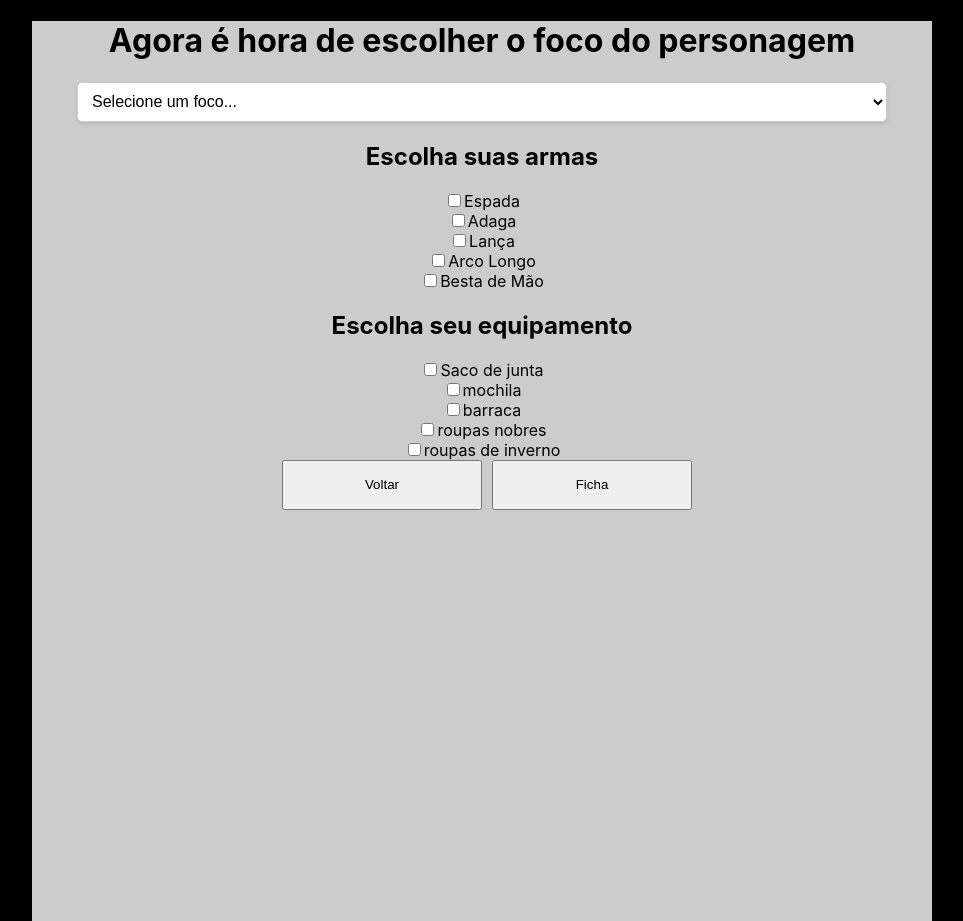
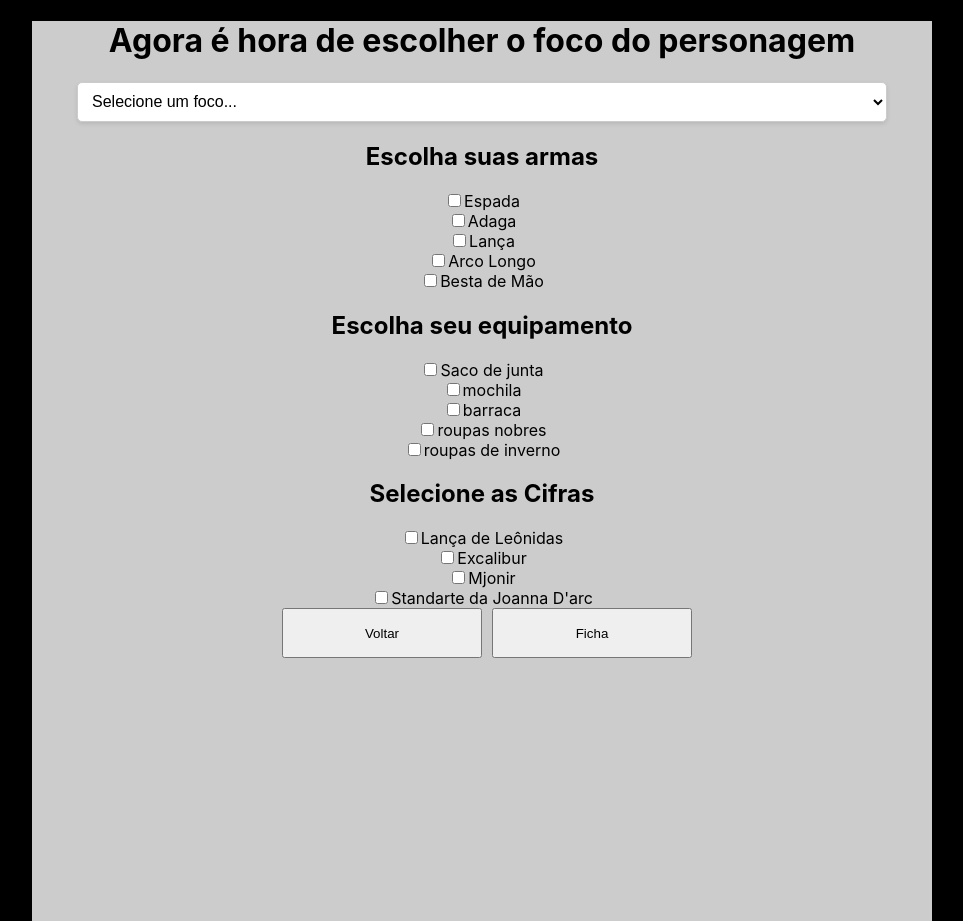
Before and after one commit to AlexandreRodriguesStrapasson/cypher_sheet, a React (Create React App) app in the folder app/: page /ThirdStep in a window 1280 px wide. Shown: the whole page, without its empty margins (158-1121 px from the left). Built offline with nearby package versions, Linux system fonts and the light colour scheme.

Commit message:
feat: add the cyphers selections

```diff
--- a/app/src/context/useContext.js
+++ b/app/src/context/useContext.js
@@ -16,6 +16,7 @@ export const SheetProvider = ({children}) => {
     const [focusSkills, setFocusSkills] = useState([]);
     const [selectedWeapons, setSelectedWeapons] = useState([]);
     const [selectedEquipament, setSelectedEquipament] = useState([]);
+    const [selectedCypher, setSelectedCypher] = useState([]);
 
     return (
         <SheetContext.Provider value={{
@@ -31,7 +32,8 @@ export const SheetProvider = ({children}) => {
             focus, setFocus,
             focusSkills, setFocusSkills,
             selectedWeapons, setSelectedWeapons,
-            selectedEquipament, setSelectedEquipament
+            selectedEquipament, setSelectedEquipament,
+            selectedCypher, setSelectedCypher
         }}>
             {children}
         </SheetContext.Provider>
--- a/app/src/pages/sheet.js
+++ b/app/src/pages/sheet.js
@@ -6,7 +6,7 @@ function Sheet() {
     const {
         characterName, playerName, description, backGround,
         descriptor, level, type, selectedSkills, focus, focusSkills, selectedWeapons, annotation,
-        selectedEquipament
+        selectedEquipament, selectedCypher
     } = useContext(SheetContext);
 
     const [strength, setStrength] = useState(0);
@@ -108,6 +108,17 @@ function Sheet() {
                 </div>
                 <div className={Style.cyphers}>
                     <h3>Cyphers</h3>
+                    <ul>
+                        {selectedCypher.map((cyphers, index) => (
+                            <li key={index}>{cyphers}</li>
+                        ))}
+                    </ul>
+
+                    <ul>
+                        {selectedEquipament.map((equipament, index) => (
+                            <li key={index}>{equipament}</li>
+                        ))}
+                    </ul>
                 </div>
             </div>
 
@@ -122,7 +133,6 @@ function Sheet() {
                     </ul>
 
                     <h3>Habilidades do Foco</h3>
-
                     <ul>
                         {focusSkills && focusSkills.map((skill, index) => (
                             <li key={`focus-${index}`}>{skill}</li>
--- a/app/src/pages/thirdStep.js
+++ b/app/src/pages/thirdStep.js
@@ -5,7 +5,8 @@ import Style from "../style/thirdStep.module.css";
 
 function ThirdStep() {
     const {
-        setFocus, setFocusSkills, setSelectedWeapons, selectedWeapons, selectedEquipament, setSelectedEquipament
+        setFocus, setFocusSkills, setSelectedWeapons, selectedWeapons, selectedEquipament, setSelectedEquipament,
+        selectedCypher, setSelectedCypher
     } = useContext(SheetContext);
     const [selectedOption, setSelectedOption] = useState('');
     const navigate = useNavigate();
@@ -45,6 +46,15 @@ function ThirdStep() {
         }
     }
 
+    const handleCypherChange = (event) => {
+        const cypher = event.target.value;
+        if (event.target.checked) {
+            setSelectedCypher([...selectedCypher, cypher]);
+        }else{
+            setSelectedCypher(selectedCypher.filter(item => item !== cypher));
+        }
+    }
+
     const getDescription = (option) => {
         switch(option) {
             case 'Permanece na Pedra':
@@ -73,6 +83,7 @@ function ThirdStep() {
 
     const weapons = ["Espada", "Adaga", "Lança", "Arco Longo", "Besta de Mão"];
     const equipament = ["Saco de junta", "mochila", "barraca", "roupas nobres", "roupas de inverno"];
+    const cyphers = ["Lança de Leônidas", "Excalibur", "Mjonir", "Standarte da Joanna D'arc"];
 
     return (
         <div className={Style.mainBody}>
@@ -116,6 +127,22 @@ function ThirdStep() {
                 </div>
             ))}
 
+            <h2>Selecione as Cifras</h2>
+            {cyphers.map(cyphers => (
+                <div key={cyphers}>
+                    <label>
+                        <input
+                            type='checkbox'
+                            value={cyphers}
+                            onChange={handleCypherChange}
+                            checked={selectedCypher.includes(cyphers)}
+                        />
+                        {cyphers}
+                    </label>
+                </div>
+            ))}
+
+
             <button onClick={goToBack}>Voltar</button>
             <button onClick={goToSheet}>Ficha</button>
         </div>
```
